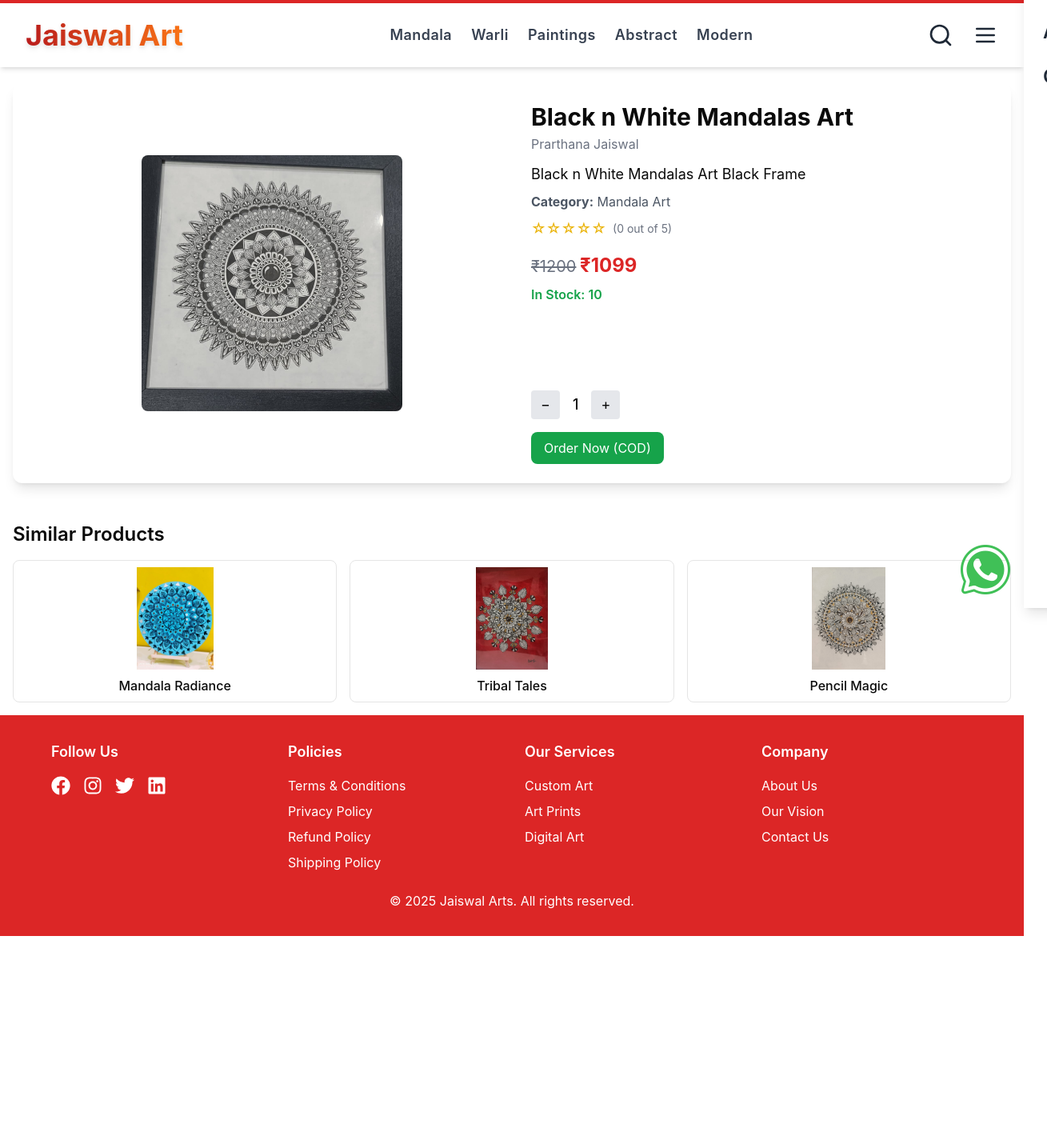
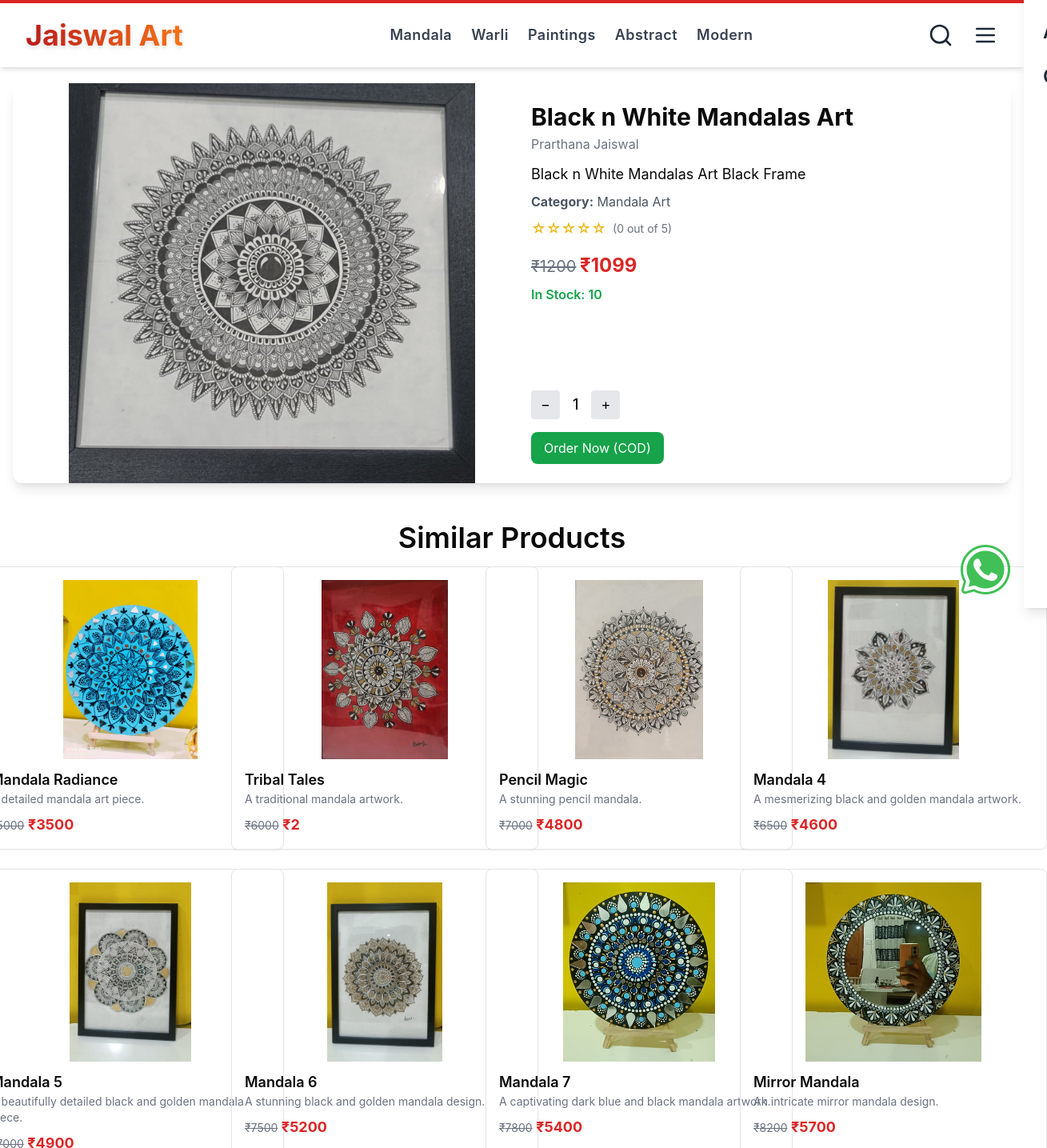
Before and after one commit to pratham13103/Jaiswalart-static, a React (Vite) app: page /products/black-n-white-mandalas-art in a window 1280 px wide. Shown: the part 40-1475 px from the top of the page at 80% size, 1309 px wide, since content can reach past the window. Before the commit the page ends 1210 px from the top, so only its background shows below. Built offline with nearby package versions, Linux system fonts and the light colour scheme.

Commit message:
Updated products

```diff
--- a/src/data/products.json
+++ b/src/data/products.json
@@ -274,9 +274,26 @@
     "current_price": 399,
     "category": "Warli Art",
     "image_url": "/products/paule.jpeg",
-    "rating": 0,
+    "rating": 3,
     "stock": 2,
     "slug": "paule",
     "shape": "Circle"
+  },
+  {
+    "id": 25,
+    "name": "Elegant orange ceramic pot with designer stand",
+    "artist": "Pratibha Jaiswal",
+    "description": "Beautiful two red handcrafted paule with wooden stand for home decor and festivals.",
+    "original_price": 500,
+    "current_price": 399,
+    "category": "Paintings",
+    "images": [
+      "/products/orange_pot_and_stand1.jpeg",
+      "/products/orange_pot_and_stand2.jpeg"
+    ],
+    "rating": 4,
+    "stock": 2,
+    "slug": "orange_pot_and_stand",
+    "shape": "horizontal-rectangle"
   }
 ]
--- a/src/pages/AllProducts.tsx
+++ b/src/pages/AllProducts.tsx
@@ -5,7 +5,8 @@ import productData from "../data/products.json";
 
 interface Product {
   id: number;
-  image_url: string;
+  image_url?: string;
+  images?: string[];
   name: string;
   artist: string;
   description: string;
@@ -29,7 +30,10 @@ const AllProducts: React.FC = () => {
 
   const totalPages = Math.ceil(products.length / PRODUCTS_PER_PAGE);
   const startIdx = (currentPage - 1) * PRODUCTS_PER_PAGE;
-  const currentProducts = products.slice(startIdx, startIdx + PRODUCTS_PER_PAGE);
+  const currentProducts = products.slice(
+    startIdx,
+    startIdx + PRODUCTS_PER_PAGE
+  );
 
   const cardWidth =
     gridType === "grid4"
@@ -81,15 +85,27 @@ const AllProducts: React.FC = () => {
             className={`${cardWidth} p-5 border rounded-2xl shadow-md text-center bg-white hover:shadow-xl transition-transform hover:scale-105`}
           >
             <Link to={`/products/${product.slug}`}>
-              <img
-                src={product.image_url}
-                alt={product.name}
-                className="w-full h-72 object-contain rounded-xl mb-4"
-              />
+              <div className="relative w-full h-72 mb-4">
+                <img
+                  src={product.images?.[0] || product.image_url}
+                  alt={product.name}
+                  className={`w-full h-full object-contain rounded-lg transition-opacity duration-300 absolute top-0 left-0 ${
+                    product.images?.[1] ? "hover:opacity-0" : ""
+                  }`}
+                />
+                {product.images?.[1] && (
+                  <img
+                    src={product.images[1]}
+                    alt={`${product.name} - second`}
+                    className="w-full h-full object-contain rounded-xl transition-opacity duration-300 opacity-0 hover:opacity-100 absolute top-0 left-0"
+                  />
+                )}
+              </div>
               <h2 className="text-xl font-bold text-gray-800">
                 {product.name}
               </h2>
             </Link>
+
             <p className="text-gray-500 text-sm">{product.artist}</p>
             <p className="text-sm mt-2 text-gray-600">{product.description}</p>
             <p className="mt-2 text-lg">
--- a/src/pages/ProductDetail.tsx
+++ b/src/pages/ProductDetail.tsx
@@ -5,7 +5,8 @@ import productData from "../data/products.json";
 interface Product {
   id: number;
   slug: string;
-  image_url: string;
+  image_url?: string;
+  images?: string[];
   name: string;
   artist: string;
   description: string;
@@ -35,12 +36,11 @@ const ProductDetail: React.FC = () => {
       setProduct(matchedProduct);
 
       // Similar products
-      const similar = productData
-        .filter(
+      const similar = productData.filter(
         (item) =>
-            item.category === matchedProduct.category && item.id !== matchedProduct.id
-        )
-        .slice(0, 3);
+          item.category === matchedProduct.category &&
+          item.id !== matchedProduct.id
+      );
       setSimilarProducts(similar);
     } catch (err: any) {
       setError(err.message);
@@ -51,7 +51,8 @@ const ProductDetail: React.FC = () => {
 
   if (loading) return <p className="text-center text-gray-500">Loading...</p>;
   if (error) return <p className="text-center text-red-500">Error: {error}</p>;
-  if (!product) return <p className="text-center text-gray-500">Product not found.</p>;
+  if (!product)
+    return <p className="text-center text-gray-500">Product not found.</p>;
 
   return (
     <div className="p-4 mt-12">
@@ -59,12 +60,25 @@ const ProductDetail: React.FC = () => {
       <div className="grid grid-cols-1 md:grid-cols-2 gap-8">
         <div className="bg-white rounded-xl shadow-lg p-6 flex flex-col md:flex-row gap-6 h-[500px] md:col-span-2">
           {/* Image */}
-          <div className="flex-shrink-0 w-full md:w-1/2 flex justify-center items-center">
+          {/* Image */}
+          <div className="flex-shrink-0 w-full md:w-1/2 flex justify-center items-center relative">
+            {/* Main Image with hover swap */}
+            <div className="relative w-full h-[500px]">
               <img
-              src={product.image_url}
+                src={product.images?.[0] || product.image_url}
                 alt={product.name}
-              className="h-80 object-contain rounded-lg"
+                className={`w-full h-full object-contain rounded-lg transition-opacity duration-300 absolute top-0 left-0 ${
+                  product.images?.[1] ? "hover:opacity-0" : ""
+                }`}
               />
+              {product.images?.[1] && (
+                <img
+                  src={product.images[1]}
+                  alt={`${product.name} - second`}
+                  className="w-full h-full object-contain rounded-lg transition-opacity duration-300 opacity-0 hover:opacity-100 absolute top-0 left-0"
+                />
+              )}
+            </div>
           </div>
 
           {/* Details */}
@@ -141,20 +155,48 @@ const ProductDetail: React.FC = () => {
       {/* Similar Products */}
       {similarProducts.length > 0 && (
         <div className="mt-12">
-          <h3 className="text-2xl font-semibold">Similar Products</h3>
-          <div className="grid grid-cols-1 sm:grid-cols-2 md:grid-cols-3 gap-4 mt-4">
+          <h1 className="text-4xl font-semibold text-center">
+            Similar Products
+          </h1>
+          <div className="grid grid-cols-1 sm:grid-cols-2 md:grid-cols-3 lg:grid-cols-4 gap-6 mt-4 justify-items-center">
             {similarProducts.map((item) => (
               <div
                 key={item.id}
-                className="cursor-pointer p-2 border rounded-lg hover:shadow-md transition"
+                className="cursor-pointer border rounded-lg shadow-sm hover:shadow-lg transition p-4 flex flex-col w-80 sm:w-96"
                 onClick={() => navigate(`/products/${item.slug}`)}
               >
+                {/* Product image with hover swap if two images */}
+                <div className="relative w-full h-56 mb-3">
                   <img
-                  src={item.image_url}
+                    src={item.images?.[0] || item.image_url}
                     alt={item.name}
-                  className="w-full h-32 object-contain rounded"
+                    className={`w-full h-full object-contain rounded-lg transition-opacity duration-300 absolute top-0 left-0 ${
+                      item.images?.[1] ? "hover:opacity-0" : ""
+                    }`}
                   />
-                <p className="text-center mt-2 font-medium">{item.name}</p>
+                  {item.images?.[1] && (
+                    <img
+                      src={item.images[1]}
+                      alt={`${item.name} - second`}
+                      className="w-full h-full object-contain rounded-lg transition-opacity duration-300 opacity-0 hover:opacity-100 absolute top-0 left-0"
+                    />
+                  )}
+                </div>
+
+                {/* Product info */}
+                <h4 className="text-lg font-semibold">{item.name}</h4>
+                <p className="text-gray-500 text-sm line-clamp-2">
+                  {item.description}
+                </p>
+
+                <div className="mt-2">
+                  <span className="line-through text-gray-500 text-sm">
+                    ₹{item.original_price}
+                  </span>{" "}
+                  <span className="text-red-600 font-bold text-lg">
+                    ₹{item.current_price}
+                  </span>
+                </div>
               </div>
             ))}
           </div>
```
Also changed, not shown: public/products/orange_pot_and_stand1.jpeg (added), public/products/orange_pot_and_stand2.jpeg (added). Lines whose indentation alone changed are shown as unchanged.
